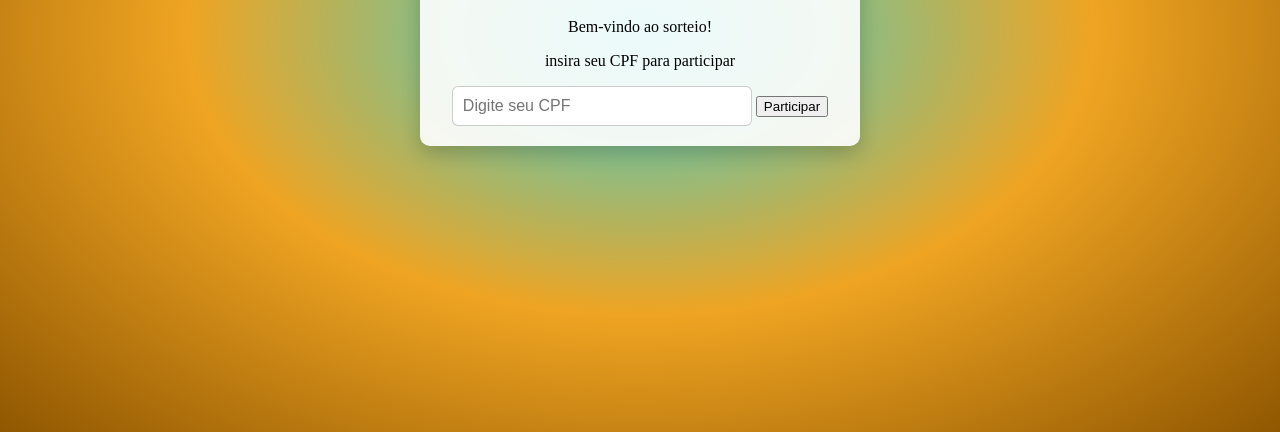
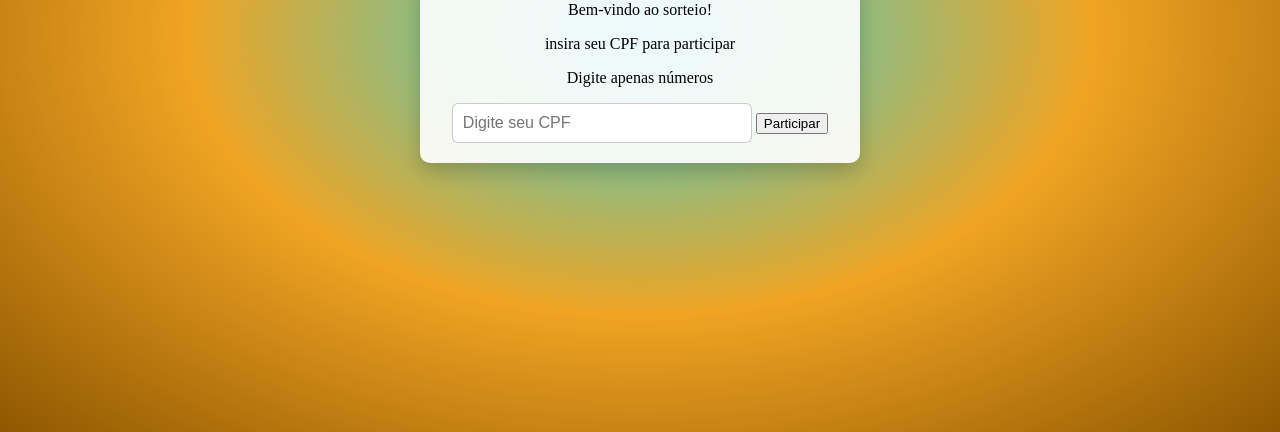
Before and after one commit to Shocwaivy/Sorteio-CNA, a plain HTML site: page index.html in a window 1280 px wide. Shown: the part 368-800 px from the top of the page. Drawn offline with Linux system fonts and the light colour scheme.

Commit message:
adicionado mais um parágrafo no index

```diff
--- a/index.html
+++ b/index.html
@@ -13,6 +13,7 @@
         <h1>SORTEIO!</h1>
         <p>Bem-vindo ao sorteio!</p>
         <p>insira seu CPF para participar</p>
+        <p>Digite apenas números</p>
         <input type="text" id="cpf" placeholder="Digite seu CPF">
         <button onclick="participar()">Participar</button>
     </div>
```
